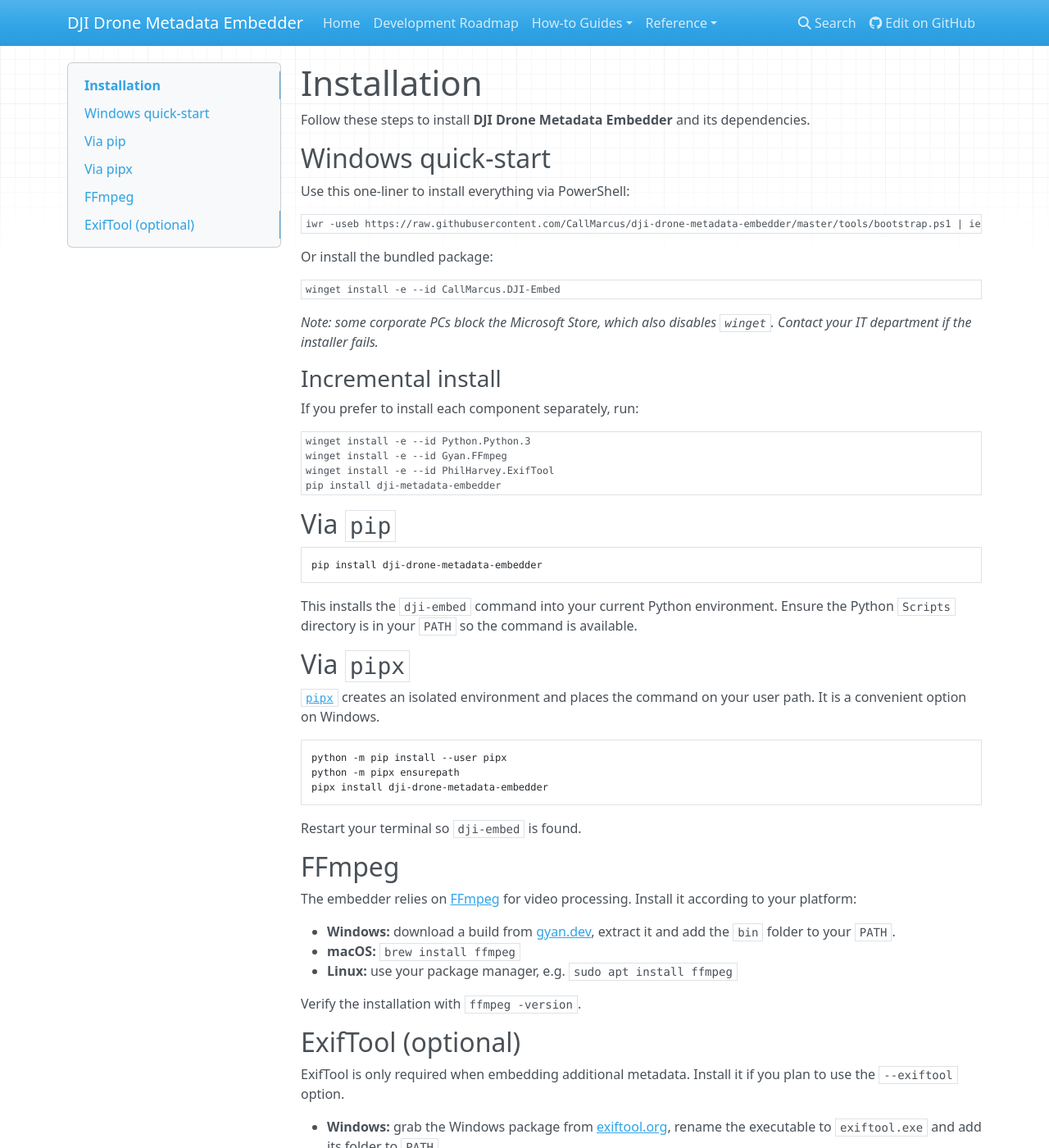
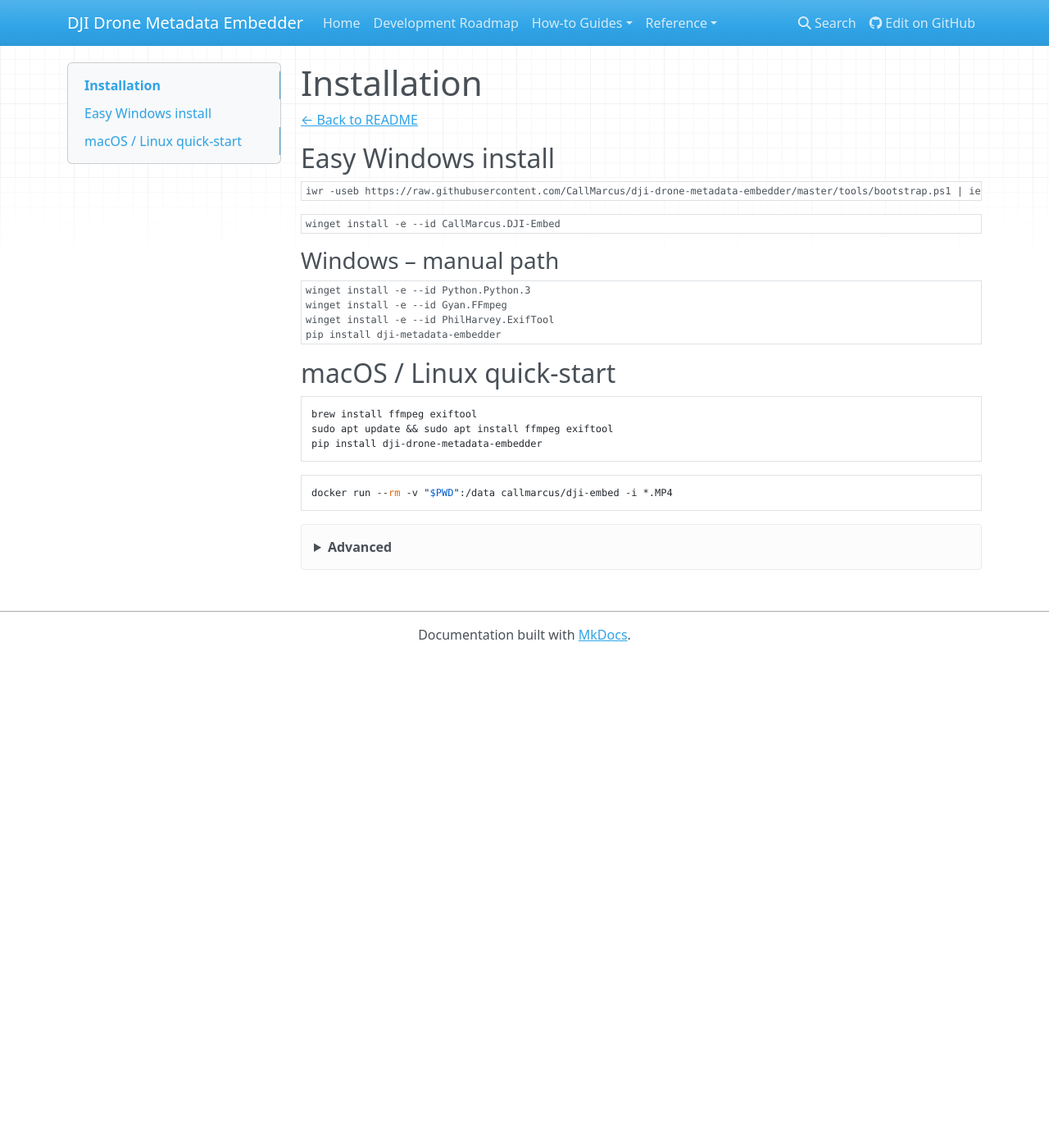
Before and after one commit to CallMarcus/dji-drone-metadata-embedder, an MkDocs documentation site: the page built from docs/installation.md, in a window 1280 px wide and 1400 px high. Shown: the whole window at 82% size. Built offline with MkDocs 1.6.1, drawn with Linux system fonts in a browser that asks for light colours; nearby versions of some CDN libraries; some of the changed text lies outside the part shown.

Commit message:
docs: reorder installation sections for novice Windows users
* README & docs/installation now start with one-click / winget flows

* macOS/Linux and contributor sections moved lower

* Internal links & badges preserved

````diff
--- a/docs/installation.md
+++ b/docs/installation.md
@@ -1,20 +1,19 @@
 # Installation
 
-Follow these steps to install **DJI Drone Metadata Embedder** and its dependencies.
+[← Back to README](../README.md)
 
-## Windows quick-start
-Use this one-liner to install everything via PowerShell:
+## Easy Windows install
+
 ```powershell
 iwr -useb https://raw.githubusercontent.com/CallMarcus/dji-drone-metadata-embedder/master/tools/bootstrap.ps1 | iex
 ```
-Or install the bundled package:
+
 ```powershell
 winget install -e --id CallMarcus.DJI-Embed
 ```
-*Note: some corporate PCs block the Microsoft Store, which also disables `winget`. Contact your IT department if the installer fails.*
 
-### Incremental install
-If you prefer to install each component separately, run:
+### Windows – manual path
+
 ```powershell
 winget install -e --id Python.Python.3
 winget install -e --id Gyan.FFmpeg
@@ -22,43 +21,23 @@
 pip install dji-metadata-embedder
 ```
 
-
-## Via `pip`
+## macOS / Linux quick-start
 
 ```bash
+brew install ffmpeg exiftool
+sudo apt update && sudo apt install ffmpeg exiftool
 pip install dji-drone-metadata-embedder
 ```
 
-This installs the `dji-embed` command into your current Python environment. Ensure the Python `Scripts` directory is in your `PATH` so the command is available.
-
-## Via `pipx`
-
-[`pipx`](https://pypa.github.io/pipx/) creates an isolated environment and places the command on your user path. It is a convenient option on Windows.
-
 ```bash
-python -m pip install --user pipx
-python -m pipx ensurepath
-pipx install dji-drone-metadata-embedder
+docker run --rm -v "$PWD":/data callmarcus/dji-embed -i *.MP4
 ```
 
-Restart your terminal so `dji-embed` is found.
+<details>
+<summary>Advanced</summary>
 
-## FFmpeg
+- Build from source with `pip install -r requirements.txt`
+- Use the provided `Dockerfile` to customize images
+- CI scripts live under `.github/workflows`
 
-The embedder relies on [FFmpeg](https://ffmpeg.org/) for video processing. Install it according to your platform:
-
-- **Windows:** download a build from [gyan.dev](https://www.gyan.dev/ffmpeg/builds/), extract it and add the `bin` folder to your `PATH`.
-- **macOS:** `brew install ffmpeg`
-- **Linux:** use your package manager, e.g. `sudo apt install ffmpeg`
-
-Verify the installation with `ffmpeg -version`.
-
-## ExifTool (optional)
-
-ExifTool is only required when embedding additional metadata. Install it if you plan to use the `--exiftool` option.
-
-- **Windows:** grab the Windows package from [exiftool.org](https://exiftool.org/), rename the executable to `exiftool.exe` and add its folder to `PATH`.
-- **macOS:** `brew install exiftool`
-- **Linux:** `sudo apt install libimage-exiftool-perl`
-
-With these tools installed you are ready to embed metadata into your DJI footage.
+</details>
````
Also changed, not shown: README.md (+62 -82 lines).
